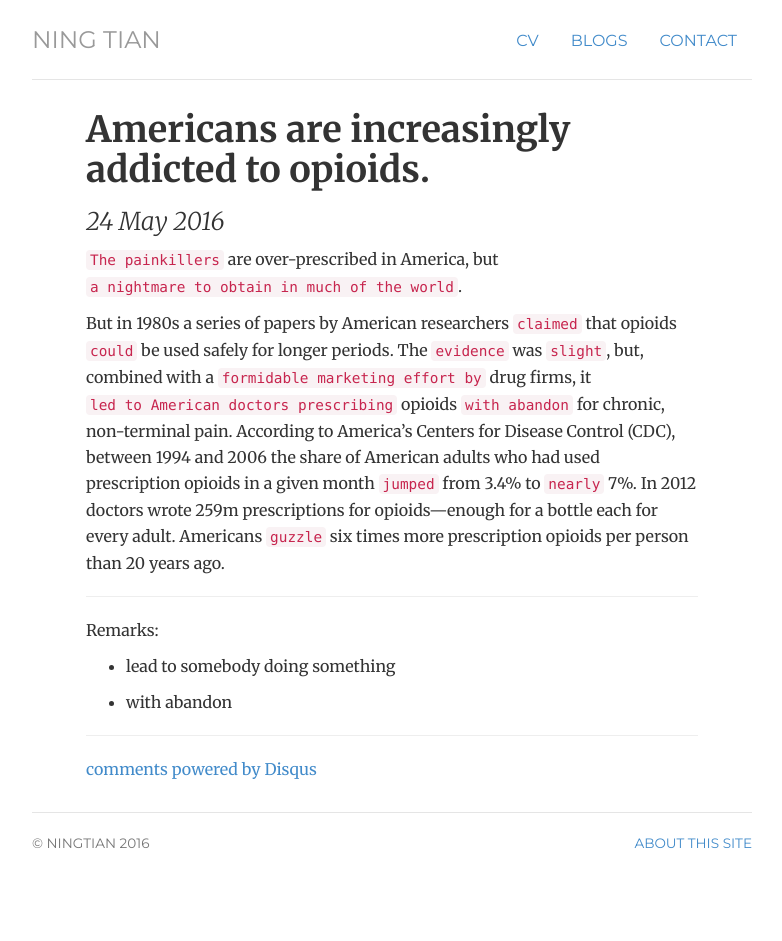
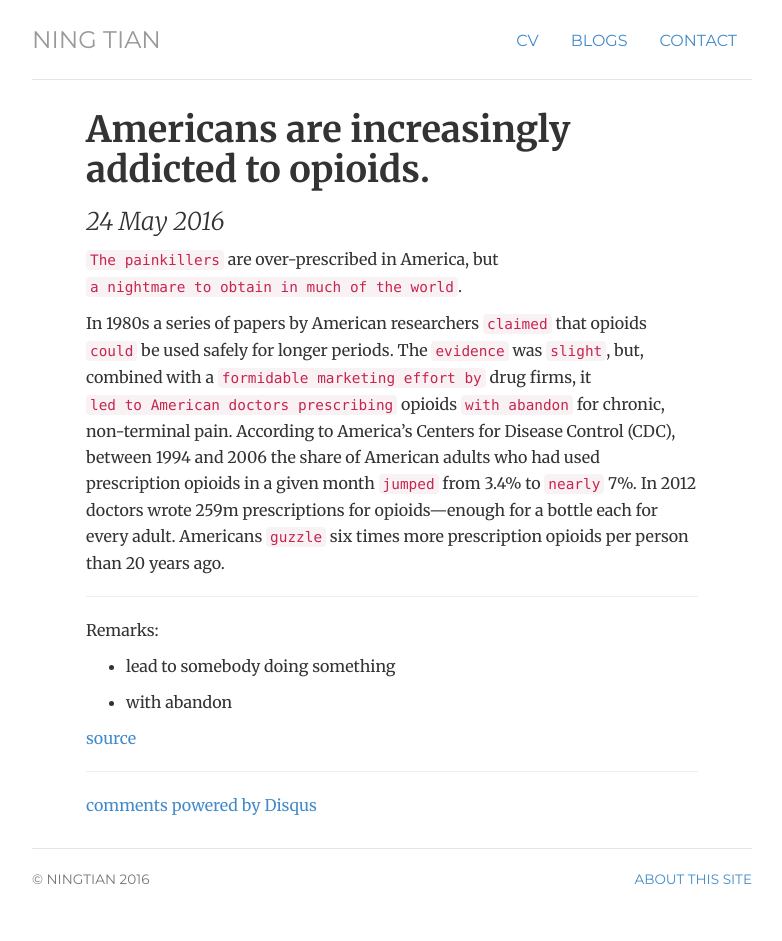
Before and after one commit to ningtian/ningtian.github.io, a Jekyll site: the page built from _posts/2016-05-24- americans-are-increasingly-addicted-to-opioids.md, in a window 1280 px wide. Shown: the whole page, without its empty margins (248-1030 px from the left). Built offline with Jekyll 4.4.1, drawn with Linux system fonts in a browser that asks for light colours; comment, search, counter and statistics services are not loaded; before the commit the page ends 905 px from its top, so only the background shows below that.

Commit message:
Update 2016-05-24- americans-are-increasingly-addicted-to-opioids.md

```diff
--- a/_posts/2016-05-24- americans-are-increasingly-addicted-to-opioids.md
+++ b/_posts/2016-05-24- americans-are-increasingly-addicted-to-opioids.md
@@ -5,7 +5,7 @@ title: "Americans are increasingly addicted to opioids."
 
 `The painkillers` are over-prescribed in America, but `a nightmare to obtain in much of the world`.
 
-But in 1980s a series of papers by American researchers `claimed` that opioids `could` be used safely for longer periods. The `evidence` was `slight`, but, combined with a `formidable marketing effort by` drug firms, it `led to American doctors prescribing` opioids `with abandon` for chronic, non-terminal pain. According to America’s Centers for Disease Control (CDC), between 1994 and 2006 the share of American adults who had used prescription opioids in a given month `jumped` from 3.4% to `nearly` 7%. In 2012 doctors wrote 259m prescriptions for opioids—enough for a bottle each for every adult. Americans `guzzle` six times more prescription opioids per person than 20 years ago.
+In 1980s a series of papers by American researchers `claimed` that opioids `could` be used safely for longer periods. The `evidence` was `slight`, but, combined with a `formidable marketing effort by` drug firms, it `led to American doctors prescribing` opioids `with abandon` for chronic, non-terminal pain. According to America’s Centers for Disease Control (CDC), between 1994 and 2006 the share of American adults who had used prescription opioids in a given month `jumped` from 3.4% to `nearly` 7%. In 2012 doctors wrote 259m prescriptions for opioids—enough for a bottle each for every adult. Americans `guzzle` six times more prescription opioids per person than 20 years ago.
 
 
 *******************************************
@@ -14,3 +14,7 @@ Remarks:
 * lead to somebody doing something
 
 * with abandon
+
+[source][link]
+
+[link]:https://www.zhihu.com/people/jellywong
```
